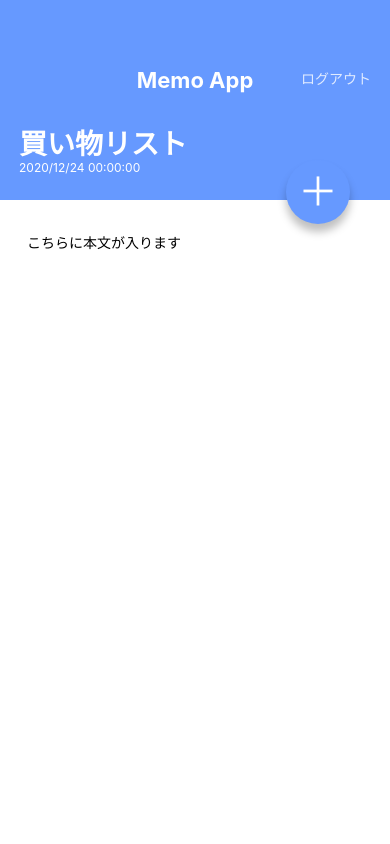
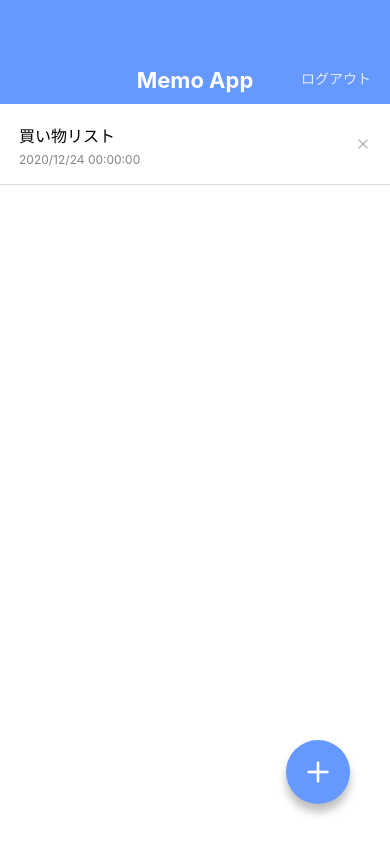
Before and after one commit to Naoki-Ii/rn-memoapp, a React Native app: screen / in a window 390 px wide. Built offline with nearby package versions, Linux system fonts and the light colour scheme.

Commit message:
add icon

```diff
--- a/App.jsx
+++ b/App.jsx
@@ -5,7 +5,7 @@
 
 export default function App() {
   return (
+    <MemoListScreen/>
 
-    <MemoDetailScreen/>
   );
 }
--- a/package.json
+++ b/package.json
@@ -8,6 +8,7 @@
     "eject": "expo eject"
   },
   "dependencies": {
+    "@expo/vector-icons": "12.0.3",
     "expo": "~40.0.0",
     "expo-status-bar": "~1.0.3",
     "prop-types": "15.7.2",
--- a/src/components/CircleButton.jsx
+++ b/src/components/CircleButton.jsx
@@ -1,20 +1,21 @@
 import { func, shape } from 'prop-types';
 import React from 'react';
-import { StyleSheet, Text, View } from 'react-native';
+import { StyleSheet,View } from 'react-native';
 import {string} from 'prop-types';
+import { Feather } from '@expo/vector-icons';
 
 export default function CircleButton(props){
-    const {children, style} = props;
+    const {style, name} = props;
     return (
         <View style={[styles.circleButton,style]}>
-            <Text style={styles.circleButtonLabel}>{children}</Text>
+            <Feather name={name} size={32} color="#ffffff" />
         </View>
     );
 }
 
 CircleButton.propTypes = {
-    children:string.isRequired,
     style: shape(),
+    name:string.isRequired,
 };
 
 CircleButton.defaultProps ={
--- a/src/components/MemoList.jsx
+++ b/src/components/MemoList.jsx
@@ -1,5 +1,6 @@
 import React from 'react';
 import { StyleSheet, Text, View } from 'react-native';
+import { Feather } from '@expo/vector-icons';
 
 export default function MemoList() {
   return(
@@ -10,7 +11,7 @@
             <Text style={styles.memoListItemTime}>2020/12/24 00:00:00</Text>
           </View>
           <View>
-            <Text>✖︎</Text>
+            <Feather name="x" size={16} color="#B0B0B0" />
           </View>
         </View>
       </View>
--- a/src/screens/MemoDetaillScreen.jsx
+++ b/src/screens/MemoDetaillScreen.jsx
@@ -19,7 +19,7 @@
                     </Text>
                 </View>
             </ScrollView>
-            <CircleButton style={{top:160, bottom: 'auto'}}>＋</CircleButton>
+            <CircleButton style={{top:160, bottom: 'auto'}} name="edit-2" />
         </View>
     );
 }
--- a/src/screens/MemoListScreen.jsx
+++ b/src/screens/MemoListScreen.jsx
@@ -11,7 +11,7 @@
 
       <AppBar/>
       <MemoList/>
-      <CircleButton>＋</CircleButton>
+      <CircleButton name='plus'/>
 
     </View>
     );
```
Also changed, not shown: 1 other file (tests, documents, lock files or other folders).
